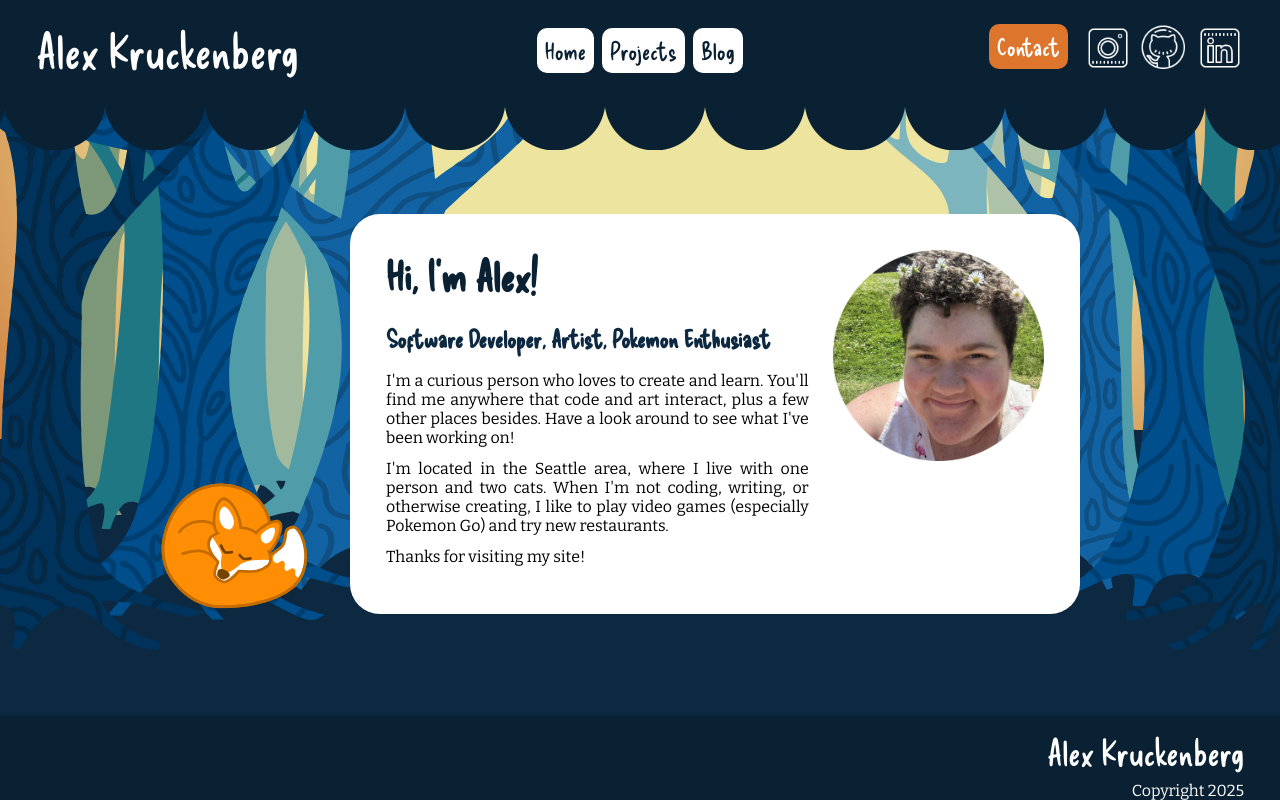
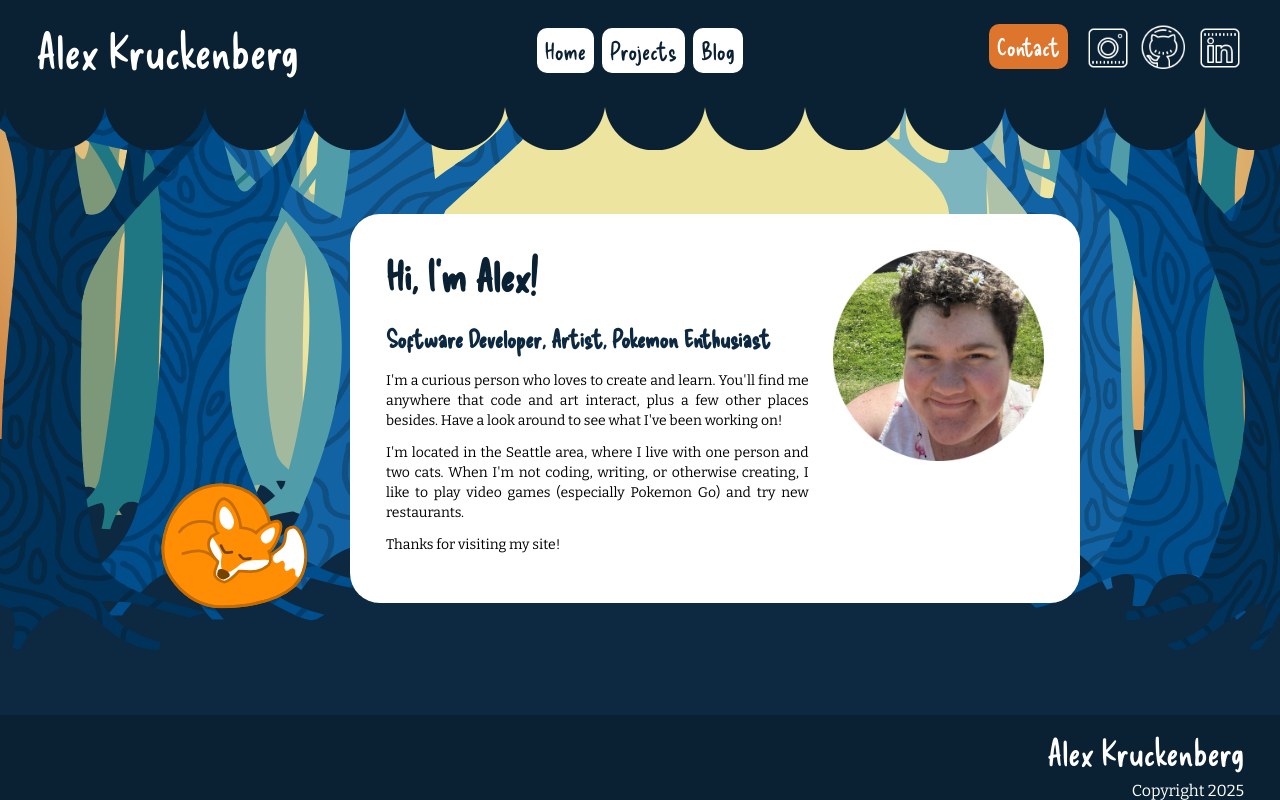
Before and after one commit to shroommu/portfolio-site-next, a Next.js app: page / in a window 1280 px wide. Built offline with nearby package versions, Linux system fonts and the light colour scheme.

Commit message:
Update global.css

```diff
--- a/src/pages/global.css
+++ b/src/pages/global.css
@@ -17,15 +17,12 @@ div, p, input, textarea, label {
     font-family: Bitter;
 }
 
-p, input, textarea, label {
-    font-size: 14px;
-    line-height: 20px;
-}
-
 button, p, a {
     all: unset;
 }
 
 p {
     display: block;
+    font-size: 14px;
+    line-height: 20px;
 }
```
